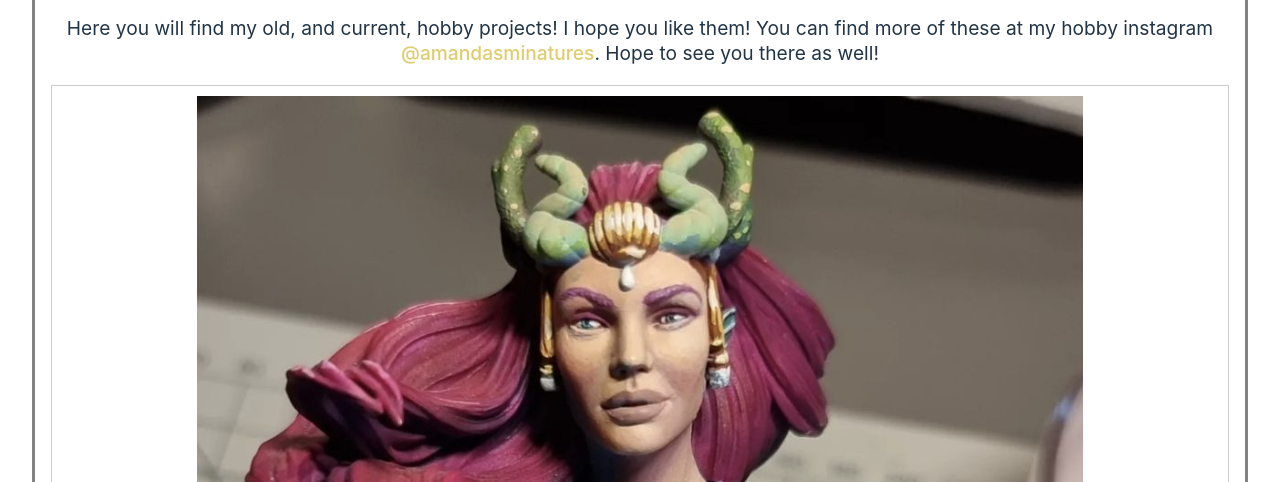
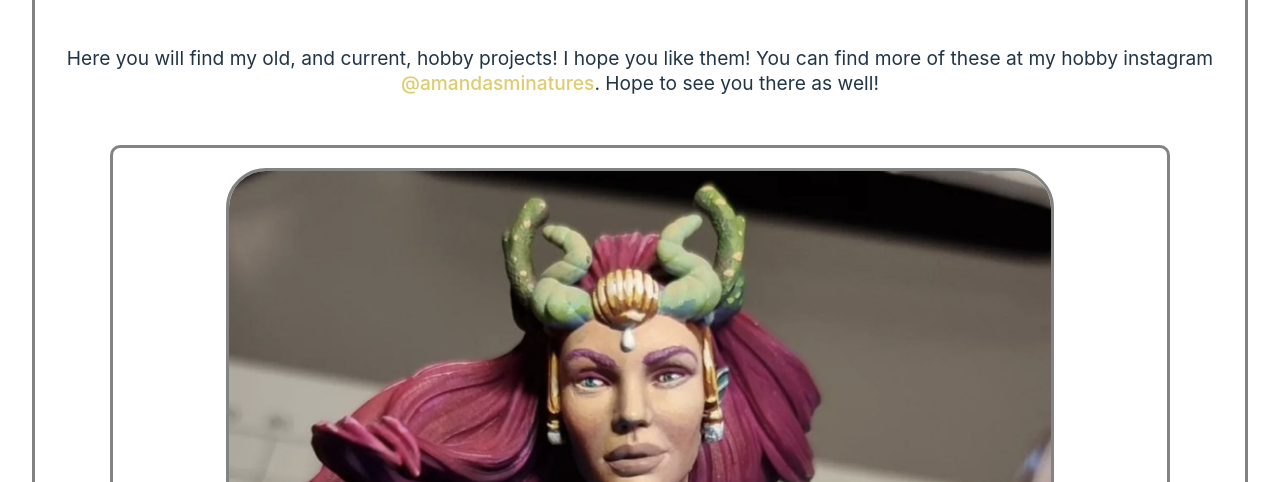
Before and after one commit to LilithSWE/Git_assignment, a website built with Vite: page index.html in a window 1280 px wide. Both pictures are taken after a click on the button "Gallery". Shown: the part 318-800 px from the top of the page. Built offline with nearby package versions, Linux system fonts and the light colour scheme; a web font is replaced by a local one.

Commit message:
💄styled the gallery page + edited images

```diff
--- a/js_modules/gallery.mjs
+++ b/js_modules/gallery.mjs
@@ -7,11 +7,10 @@ export default function gallery() {
   <p>Here you will find my old, and current, hobby projects!
   I hope you like them! You can find more of these at my hobby instagram
   <a href="https://www.instagram.com/amandasminiatures/">@amandasminatures</a>.
-  Hope to see you there as well!</p>
-  <div class ="gallery">`
+  Hope to see you there as well!</p>`
   imageArray.forEach(image => {
     main.innerHTML += `
-     <div class="item">
+     <div class="post">
         <img src= ${image.scr} alt=${image.alt}>
         <div class="titleAndDateContainer">
           <h3 class="headline">${image.title}</h3>
@@ -21,5 +20,4 @@ export default function gallery() {
       </div>
     `
   });
-  main.innerHTML += `</div>`
 }
--- a/styling/_containers.scss
+++ b/styling/_containers.scss
@@ -37,28 +37,32 @@ main {
   .homeText {
     width: 50%;
   }
-  .gallery {
-    display: grid;
-    grid-template-columns: repeat(auto-fill, minmax(300px, 1fr));
-    gap: 20px;
+}
+
+.post {
+  border: 3px solid #828483;
+  border-radius: 10px;
+  padding: 10px;
+  width: 90%;
+  height: auto;
+  display: flex;
+  flex-direction: column;
+  justify-content: center;
+  align-items: center;
+  gap: 5px;
+  img {
+    height: auto;
+    width: 80%;
+    border: 3px solid #828483;
+    border-radius: 40px;
+    align-self: center;
+    margin: 10px;
   }
-  .item {
-    border: 1px solid #ccc;
-    padding: 10px;
-  }
-  .item img {
-    max-width: 100%;
-    height: auto;
-  }
-  .headline {
-    font-weight: bold;
-  }
-  .date {
-    font-style: italic;
-    color: #888;
-  }
-  .content {
-    margin-top: 10px;
+  .titleAndDateContainer {
+    display: flex;
+    justify-content: space-between;
+    gap: 100px;
+    margin-bottom: 10px;
   }
 }
 
```
Also changed, not shown: styling/style.css.
